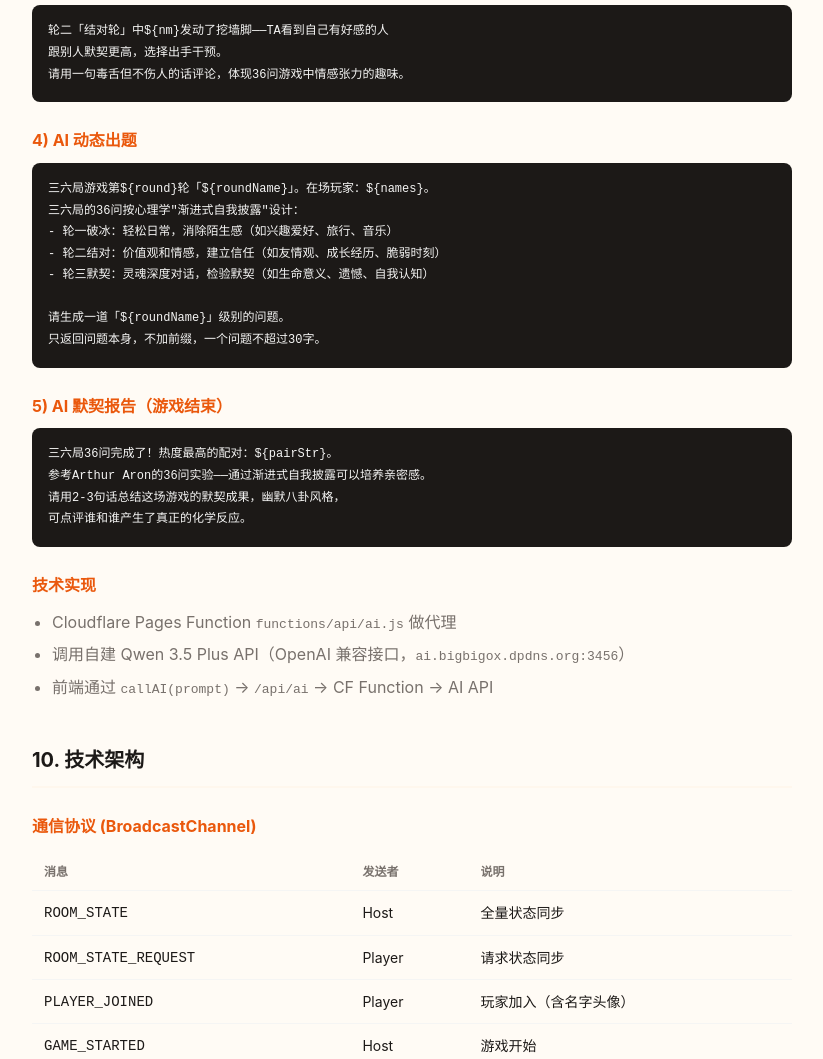
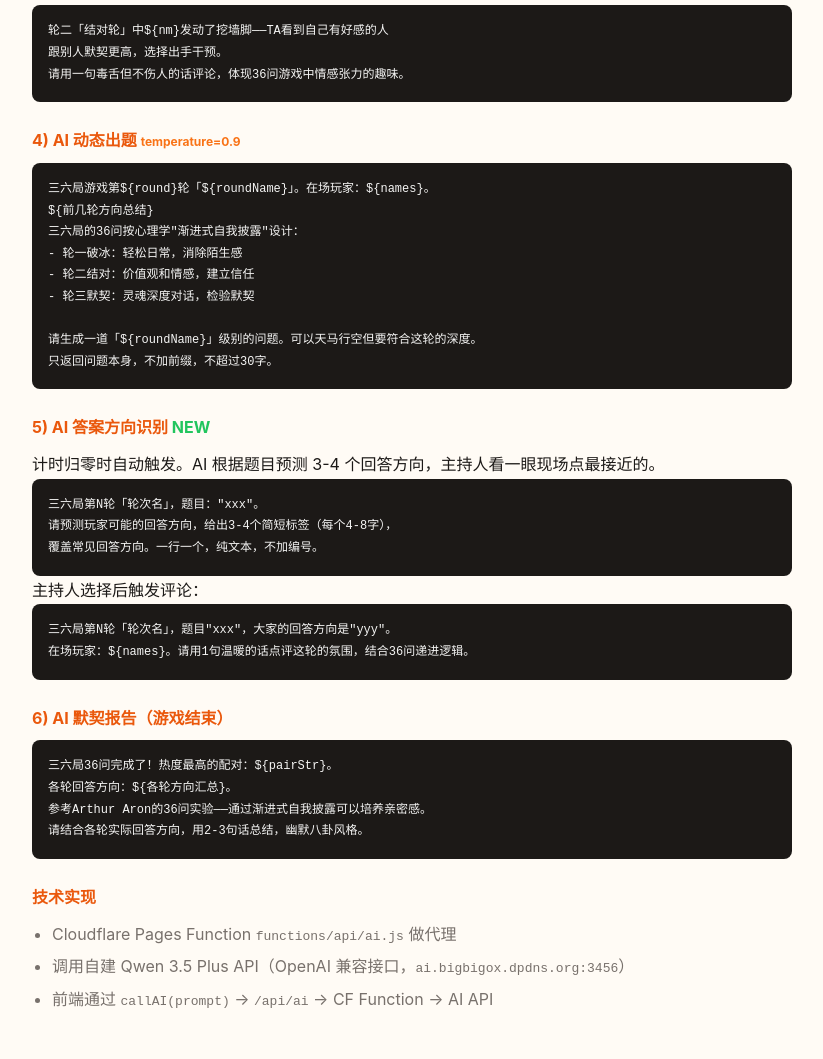
Before and after one commit to BigBigOX/sanliuju-web, a plain HTML site: page summary.html in a window 1280 px wide. Shown: the part 5647-6706 px from the top of the page, without its empty margins (228-1051 px from the left). Drawn offline with Linux system fonts and the light colour scheme.

Commit message:
Update summary with AI direction picker and high-temp question gen

```diff
--- a/summary.html
+++ b/summary.html
@@ -300,21 +300,31 @@ Arthur Aron的"36个问题让陌生人相爱"实验。游戏分3轮，每轮12
 跟别人默契更高，选择出手干预。
 请用一句毒舌但不伤人的话评论，体现36问游戏中情感张力的趣味。</pre>
 
-<h3>4) AI 动态出题</h3>
+<h3>4) AI 动态出题 <span style="font-size:12px;color:var(--warm);">temperature=0.9</span></h3>
 <pre style="background:#1C1917;color:#F5F5F4;padding:16px;border-radius:8px;font-size:12px;overflow-x:auto;white-space:pre-wrap;">三六局游戏第${round}轮「${roundName}」。在场玩家：${names}。
+${前几轮方向总结}
 三六局的36问按心理学"渐进式自我披露"设计：
-- 轮一破冰：轻松日常，消除陌生感（如兴趣爱好、旅行、音乐）
-- 轮二结对：价值观和情感，建立信任（如友情观、成长经历、脆弱时刻）
-- 轮三默契：灵魂深度对话，检验默契（如生命意义、遗憾、自我认知）
+- 轮一破冰：轻松日常，消除陌生感
+- 轮二结对：价值观和情感，建立信任
+- 轮三默契：灵魂深度对话，检验默契
 
-请生成一道「${roundName}」级别的问题。
-只返回问题本身，不加前缀，一个问题不超过30字。</pre>
+请生成一道「${roundName}」级别的问题。可以天马行空但要符合这轮的深度。
+只返回问题本身，不加前缀，不超过30字。</pre>
 
-<h3>5) AI 默契报告（游戏结束）</h3>
+<h3>5) AI 答案方向识别 <span style="color:var(--success);font-weight:700;">NEW</span></h3>
+<p>计时归零时自动触发。AI 根据题目预测 3-4 个回答方向，主持人看一眼现场点最接近的。</p>
+<pre style="background:#1C1917;color:#F5F5F4;padding:16px;border-radius:8px;font-size:12px;overflow-x:auto;white-space:pre-wrap;">三六局第N轮「轮次名」，题目："xxx"。
+请预测玩家可能的回答方向，给出3-4个简短标签（每个4-8字），
+覆盖常见回答方向。一行一个，纯文本，不加编号。</pre>
+<p>主持人选择后触发评论：</p>
+<pre style="background:#1C1917;color:#F5F5F4;padding:16px;border-radius:8px;font-size:12px;overflow-x:auto;white-space:pre-wrap;">三六局第N轮「轮次名」，题目"xxx"，大家的回答方向是"yyy"。
+在场玩家：${names}。请用1句温暖的话点评这轮的氛围，结合36问递进逻辑。</pre>
+
+<h3>6) AI 默契报告（游戏结束）</h3>
 <pre style="background:#1C1917;color:#F5F5F4;padding:16px;border-radius:8px;font-size:12px;overflow-x:auto;white-space:pre-wrap;">三六局36问完成了！热度最高的配对：${pairStr}。
+各轮回答方向：${各轮方向汇总}。
 参考Arthur Aron的36问实验——通过渐进式自我披露可以培养亲密感。
-请用2-3句话总结这场游戏的默契成果，幽默八卦风格，
-可点评谁和谁产生了真正的化学反应。</pre>
+请结合各轮实际回答方向，用2-3句话总结，幽默八卦风格。</pre>
 
 <h3>技术实现</h3>
 <ul>
```
